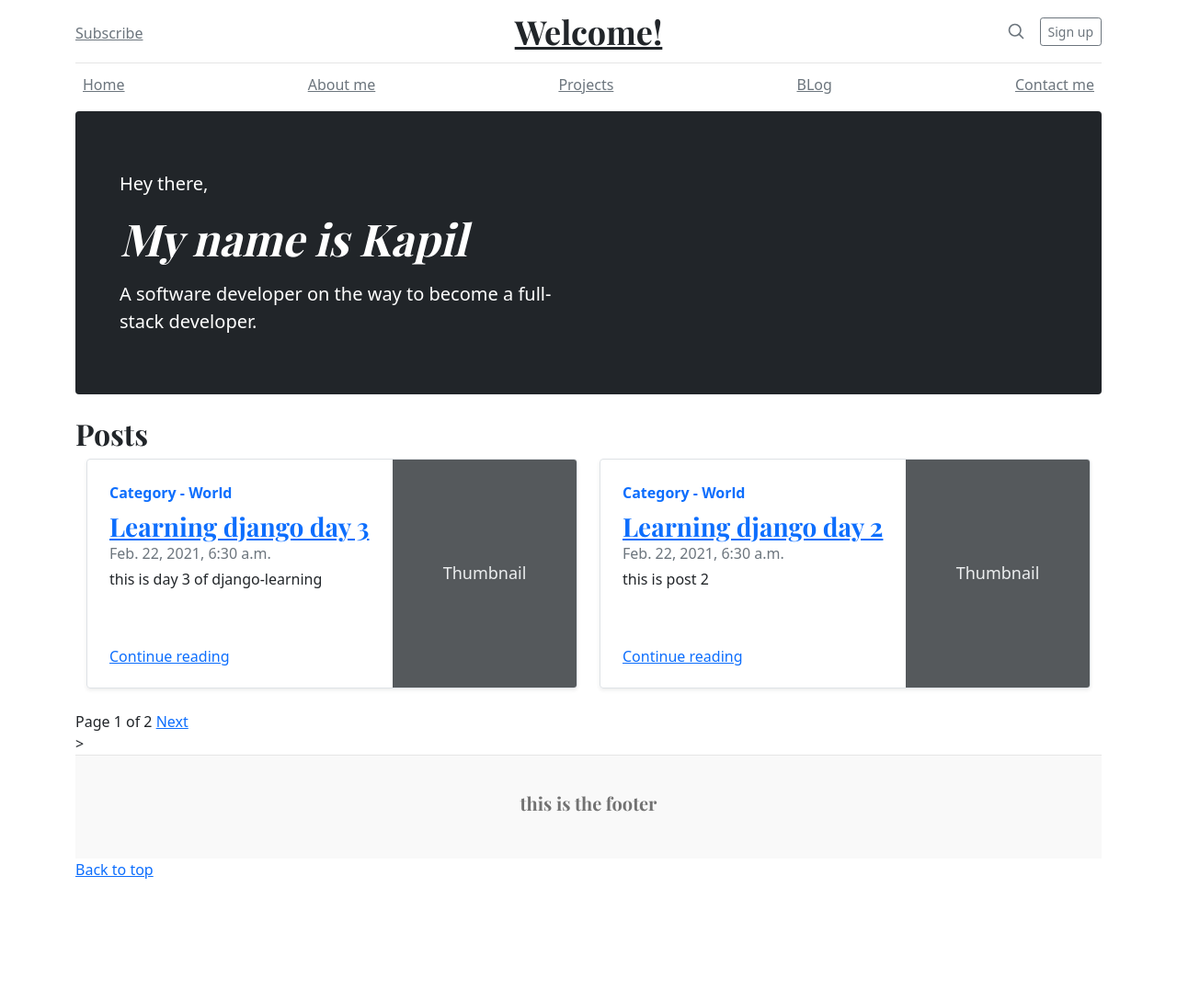
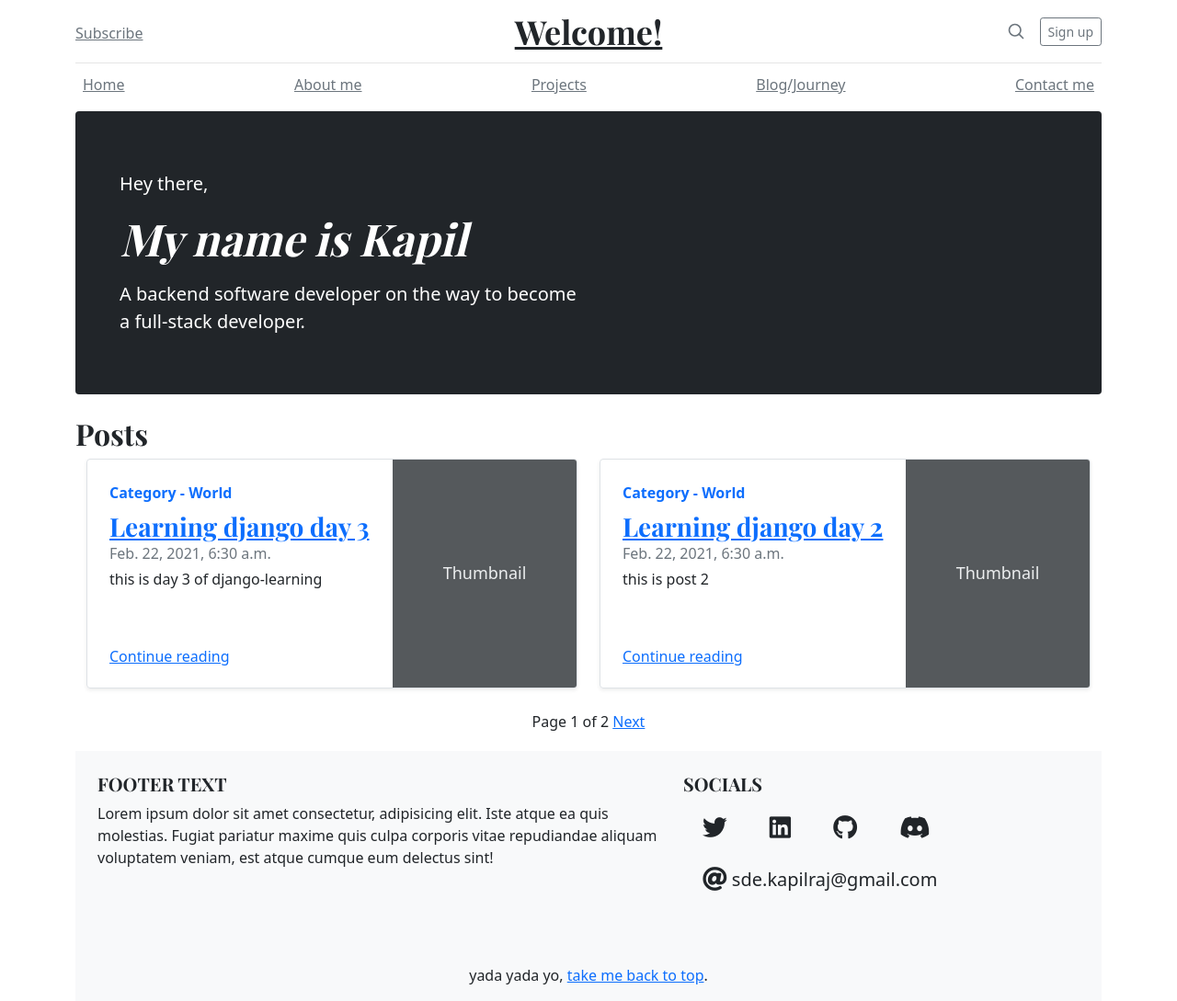
Before and after one commit to init-fun/portfolio, a Django app: page /blog/ in a window 1280 px wide. Shown: the whole page at 92% size. Before the commit the page ends 956 px from the top, so only its background shows below. Run offline with Django 3.2, Linux system fonts and the light colour scheme; data comes from the database, SQL or seed files in the repository; some libraries are stand-ins or nearby versions.

Commit message:
some front-end changes

```diff
--- a/blog/templates/blog/base.html
+++ b/blog/templates/blog/base.html
@@ -15,7 +15,8 @@
     <script src="https://cdn.jsdelivr.net/npm/bootstrap@5.0.0-beta2/dist/js/bootstrap.bundle.min.js"
         integrity="sha384-b5kHyXgcpbZJO/tY9Ul7kGkf1S0CWuKcCD38l8YkeH8z8QjE0GmW1gYU5S9FOnJ0"
         crossorigin="anonymous"></script>
-
+    <link rel="stylesheet" href="https://use.fontawesome.com/releases/v5.8.1/css/all.css"
+        integrity="sha384-50oBUHEmvpQ+1lW4y57PTFmhCaXp0ML5d60M1M7uH2+nqUivzIebhndOJK28anvf" crossorigin="anonymous">
 
 
     <meta name="theme-color" content="#7952b3">
@@ -39,6 +40,7 @@
 
     <link href="https://fonts.googleapis.com/css?family=Playfair&#43;Display:700,900&amp;display=swap" rel="stylesheet">
     <link href="{% static 'css/blog.css' %}" rel="stylesheet">
+    <!-- <link href="{% static 'css/footer.css' %}" rel="stylesheet"> -->
 </head>
 
 <body>
@@ -70,10 +72,10 @@
 
         <div class="nav-scroller py-1 mb-2">
             <nav class="nav d-flex justify-content-between">
-                <a class="p-2 link-secondary" href="#">Home</a>
+                <a class="p-2 link-secondary" href="{% url 'blog:post_list'%}">Home</a>
                 <a class="p-2 link-secondary" href="#">About me</a>
                 <a class="p-2 link-secondary" href="#">Projects</a>
-                <a class="p-2 link-secondary" href="#">BLog</a>
+                <a class="p-2 link-secondary" href="{% url 'blog:post_list' %}">Blog/Journey</a>
                 <a class="p-2 link-secondary" href="#">Contact me</a>
             </nav>
         </div>
@@ -86,7 +88,7 @@
             <div class="col-md-6 px-0">
                 <p class="lead my-3">Hey there, </p>
                 <h1 class="display-4 fst-italic">My name is Kapil</h1>
-                <p class="lead my-3">A software developer on the way to become a full-stack developer.</p>
+                <p class="lead my-3">A backend software developer on the way to become a full-stack developer.</p>
 
             </div>
         </div>
@@ -94,20 +96,69 @@
         {% block main_content %}
 
         {% endblock main_content %}
-        >
+
         <!-- /.container -->
 
 
 
         <!-- footer -->
         {%block footer %}
-        <footer class="blog-footer">
-            <h5>this is the footer</h5>
+        <footer class="bg-light text-center text-lg-start" style="margin-top: 20px;">
+            <!-- Grid container -->
+            <div class="container p-4">
+                <!--Grid row-->
+                <div class="row">
+                    <!--Grid column-->
+                    <div class="col-lg-7 col-md-12 mb-4 mb-md-0">
+                        <h5 class="text-uppercase">Footer text</h5>
 
+                        <p>
+                            Lorem ipsum dolor sit amet consectetur, adipisicing elit. Iste atque ea quis
+                            molestias. Fugiat pariatur maxime quis culpa corporis vitae repudiandae
+                            aliquam voluptatem veniam, est atque cumque eum delectus sint!
+                        </p>
+                    </div>
+                    <div class="col-lg-5 col-md-12 mb-4 mb-md-0">
+                        <h5 class="text-uppercase">Socials</h5>
+
+                        <section class="mb-4">
+
+                            <!-- Twitter -->
+                            <a class="btn btn-link btn-floating btn-lg text-dark m-1" href="#!" role="button"
+                                data-mdb-ripple-color="dark"><i class="fab fa-twitter fa-lg"></i></a>
+
+
+                            <!-- Linkedin -->
+                            <a class="btn btn-link btn-floating btn-lg text-dark m-1" href="#!" role="button"
+                                data-mdb-ripple-color="dark"><i class="fab fa-linkedin fa-lg"></i></a>
+                            <!-- Github -->
+                            <a class="btn btn-link btn-floating btn-lg text-dark m-1" href="#!" role="button"
+                                data-mdb-ripple-color="dark"><i class="fab fa-github fa-lg"></i></a>
+
+                            <!-- Discrod -->
+                            <a class="btn btn-link btn-floating btn-lg text-dark m-1" href="#!" role="button"
+                                data-mdb-ripple-color="dark"><i class="fab fa-discord fa-lg"></i></a>
+                            <!-- email -->
+                            <a class="btn btn-link btn-floating btn-lg text-dark m-1" href="#!" role="button"
+                                style="text-decoration: none;" data-mdb-ripple-color="dark"><i
+                                    class="fas fa-at fa-lg"></i> sde.kapilraj@gmail.com</a>
+
+
+                    </div>
+
+                    <!--Grid column-->
+                </div>
+                <!--Grid row-->
+            </div>
+            <!-- Grid container -->
+
+            <!-- Copyright -->
+            <div class="text-center p-3">
+                yada yada yo, <a href="#">take me back to top</a>.
+            </div>
+            <!-- Copyright -->
         </footer>
-        <p>
-            <a href="#">Back to top</a>
-        </p>
+
         {% endblock footer %}
     </main>
 
--- a/blog/templates/blog/post/list.html
+++ b/blog/templates/blog/post/list.html
@@ -2,7 +2,9 @@
 {% load static %}
 {% block main_content %}
 <h2>Posts</h2>
+
 <div class="container">
+
     {%for post in post_list%}
 
     {% if forloop.first or forloop.counter0|divisibleby:2 %}
@@ -36,8 +38,12 @@
     </div>
     {% endif %}
     {% endfor %}
+    <div class="text-center">
+        {% include "blog/pagination.html" with page=page_obj %}
+
+    </div>
 
 </div>
 <!-- {% include "blog/pagination.html" with page=post_list %}  #function based view-->
-{% include "blog/pagination.html" with page=page_obj %}
+
 {% endblock main_content %}
```
